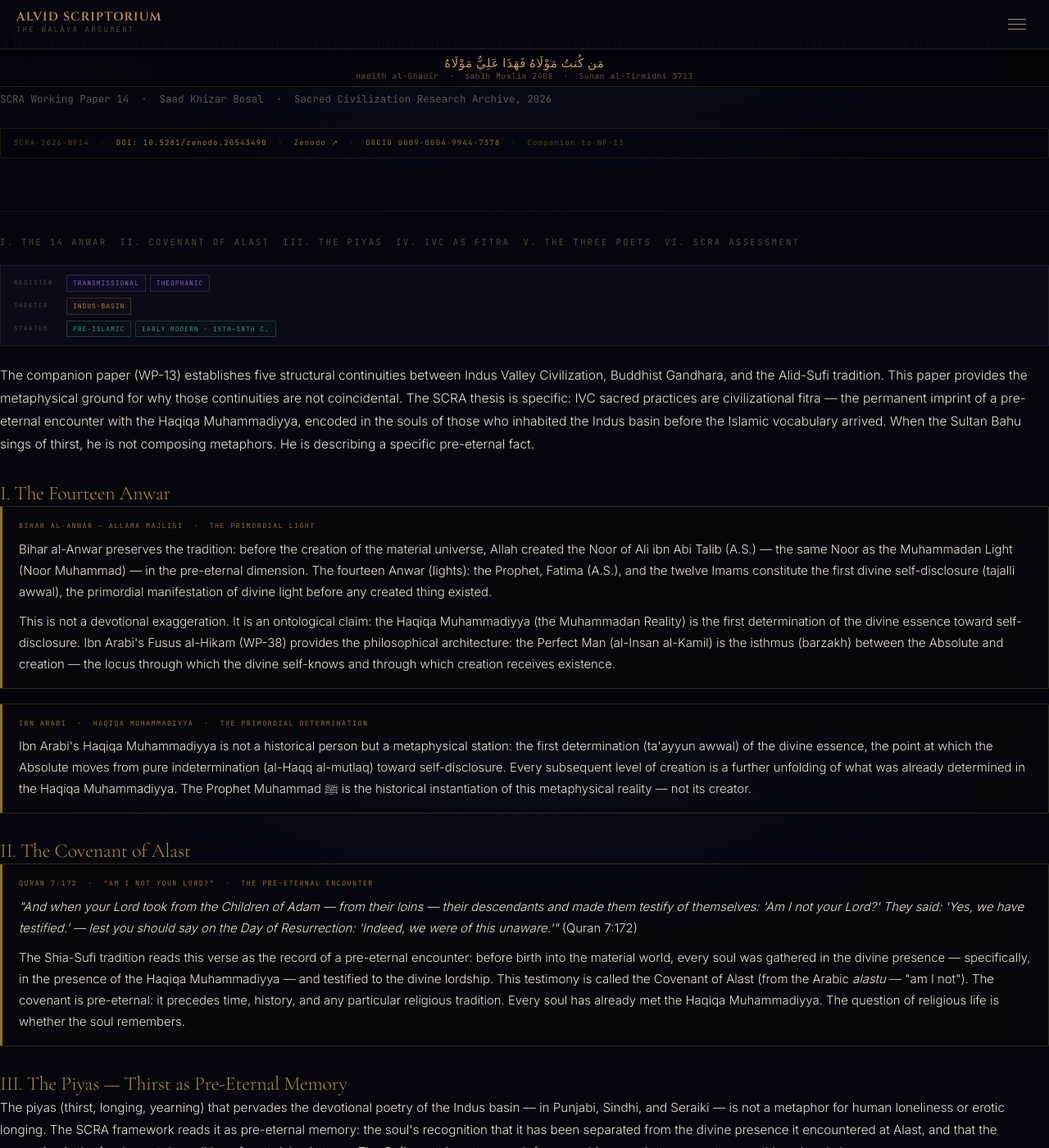
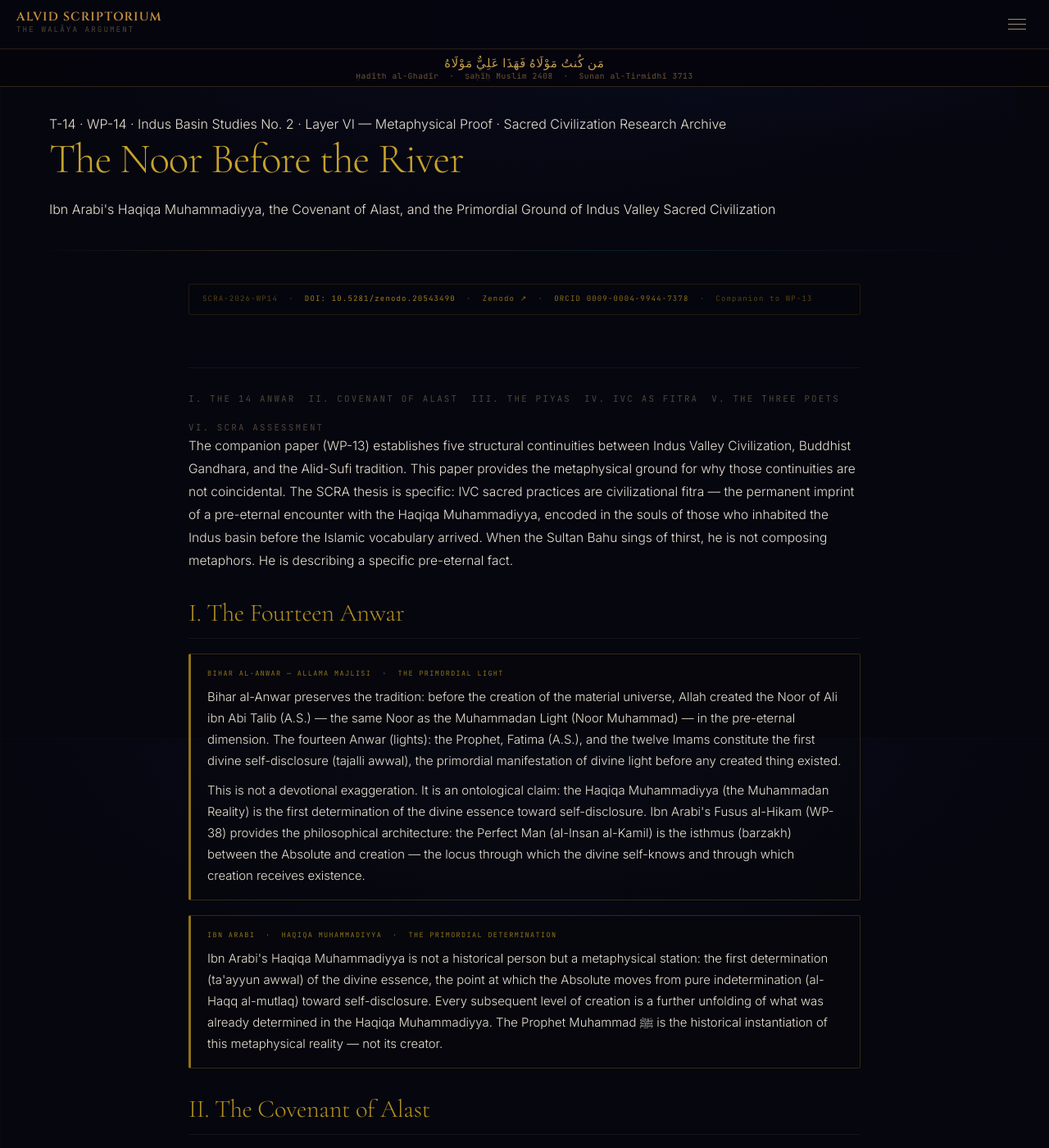
Before and after one commit to Political-Theology-Archive/geopolitical-synthesis, a Jekyll site: the page built from research/noor-before-river/index.html, in a window 1280 px wide and 1400 px high. Shown: the whole window at 82% size. Built offline with Jekyll 4.4.1, drawn with Linux system fonts in a browser that asks for light colours; some of the changed text lies outside the part shown.

Commit message:
Convert WP-56 and WP-14 to Thesis/Manifesto format
nawaz-damascus-compact (WP-56, T-56): Layer IV Pakistan Studies Sanctuary IV
— removed rp-axis-tags, converted dc-verdict to as-ruling, as-thesis-body,
canonical nav WP-27 ← → WP-57.

noor-before-river (WP-14, T-14): Layer VI Indus Basin Studies No. 2 —
full hero restructure (paper had raw h1, no pta-page-hero), removed
rp-series-tag/rp-print-note/rp-nav-arc and rp-axis-tags, converted rp-verdict
to as-ruling pta-fade, canonical nav WP-13 ← → WP-36.

Co-Authored-By: Claude Sonnet 4.6 <noreply@anthropic.com>

```diff
--- a/research/noor-before-river/index.html
+++ b/research/noor-before-river/index.html
@@ -1,7 +1,9 @@
 ---
-layout: page
+layout: default
 last_modified_at: 2026-06-05
-title: "The Noor Before the River: Ibn Arabi's Haqiqa Muhammadiyya, the Covenant of Alast, and the Primordial Ground of Indus Valley Sacred Civilization — SCRA Working Paper 14"
+title: "The Noor Before the River: Ibn Arabi's Haqiqa Muhammadiyya, the Covenant of Alast, and the Primordial Ground of Indus Valley Sacred Civilization · T-14"
+wp: "WP-14"
+layer: "VI"
 description: "SCRA Working Paper 14. Ibn Arabi's Haqiqa Muhammadiyya: Ali (a.s.) was Noor before creation. The Covenant of Alast (Quran 7:172): all souls met the Muhammadan Reality pre-eternally. IVC sacred practices as civilizational fitra. Sultan Bahu, Bulleh Shah, and Waris Shah describing a specific pre-eternal fact. Indus Basin Studies No. 2. DOI: 10.5281/zenodo.20543490."
 permalink: /research/noor-before-river/
 ---
@@ -59,25 +61,16 @@ permalink: /research/noor-before-river/
   font-family:'Georgia',serif;line-height:1.6;
 }
 
-/* ── Three-Axis Tags ── */
-.rp-axis-tags{margin:18px 0 22px;padding:11px 16px 10px;border:1px solid rgba(120,100,160,0.15);background:rgba(38,32,60,0.16);display:grid;grid-template-columns:52px 1fr;gap:7px 12px;align-items:start;}
-.rp-axis-label{font-family:'JetBrains Mono',monospace;font-size:7.5px;letter-spacing:0.2em;text-transform:uppercase;color:rgba(160,150,130,0.45);padding-top:3px;white-space:nowrap;}
-.rp-axis-chips{display:flex;flex-wrap:wrap;gap:5px;}
-.rp-axis-chip{font-family:'JetBrains Mono',monospace;font-size:8px;letter-spacing:0.12em;text-transform:uppercase;padding:2px 7px;border-radius:1px;line-height:1.85;}
-.rp-axis-1{color:rgba(155,120,240,0.82);border:1px solid rgba(130,95,220,0.28);background:rgba(55,30,120,0.1);}
-.rp-axis-2{color:rgba(190,150,55,0.85);border:1px solid rgba(168,128,52,0.28);background:rgba(60,45,15,0.1);}
-.rp-axis-3{color:rgba(56,178,172,0.82);border:1px solid rgba(56,178,172,0.28);background:rgba(15,60,58,0.1);}
 </style>
 
-<span class="rp-series-tag">SCRA Indus Basin Studies Series No. 2 &nbsp;·&nbsp; Islamic Metaphysics &nbsp;·&nbsp; Sufi Studies</span>
+<div class="pta-page-hero">
+  <span class="as-eye">T-14 · WP-14 · Indus Basin Studies No. 2 · Layer VI — Metaphysical Proof · Sacred Civilization Research Archive</span>
+  <h1 class="pta-page-h1" style="color:rgba(220,180,45,0.9);">The Noor Before the River</h1>
+  <p class="as-standfirst">Ibn Arabi's Haqiqa Muhammadiyya, the Covenant of Alast, and the Primordial Ground of Indus Valley Sacred Civilization</p>
+</div>
 
-<h1 style="font-size:1.55rem;margin-bottom:8px;line-height:1.35;color:rgba(220,180,45,0.9);">
-  The Noor Before the River: Ibn Arabi's Haqiqa Muhammadiyya, the Covenant of Alast, and the Primordial Ground of Indus Valley Sacred Civilization
-</h1>
-
-<p style="font-family:'JetBrains Mono',monospace;font-size:0.78rem;color:rgba(160,150,130,0.55);margin-bottom:24px;">
-  SCRA Working Paper 14 &nbsp;·&nbsp; Saad Khizar Bosal &nbsp;·&nbsp; Sacred Civilization Research Archive, 2026
-</p>
+<div class="pta-content-wrap">
+<div class="as-thesis-body">
 
 <div class="rp-doi-block">
   <span style="color:rgba(165,130,20,0.5);">SCRA-2026-WP14 &nbsp;·&nbsp; </span>
@@ -98,14 +91,6 @@ permalink: /research/noor-before-river/
   <a href="#assessment">VI. SCRA Assessment</a>
 </nav>
 
-  <div class="rp-axis-tags">
-    <span class="rp-axis-label">Register</span>
-    <div class="rp-axis-chips"><span class="rp-axis-chip rp-axis-1">TRANSMISSIONAL</span><span class="rp-axis-chip rp-axis-1">THEOPHANIC</span></div>
-    <span class="rp-axis-label">Theater</span>
-    <div class="rp-axis-chips"><span class="rp-axis-chip rp-axis-2">INDUS-BASIN</span></div>
-    <span class="rp-axis-label">Stratum</span>
-    <div class="rp-axis-chips"><span class="rp-axis-chip rp-axis-3">PRE-ISLAMIC</span><span class="rp-axis-chip rp-axis-3">EARLY MODERN · 15th–18th c.</span></div>
-  </div>
 
 <p style="font-size:0.97rem;line-height:1.8;margin-bottom:24px;">
   The companion paper (WP-13) establishes five structural continuities between Indus Valley Civilization, Buddhist Gandhara, and the Alid-Sufi tradition. This paper provides the metaphysical ground for why those continuities are not coincidental. The SCRA thesis is specific: IVC sacred practices are civilizational fitra — the permanent imprint of a pre-eternal encounter with the Haqiqa Muhammadiyya, encoded in the souls of those who inhabited the Indus basin before the Islamic vocabulary arrived. When the Sultan Bahu sings of thirst, he is not composing metaphors. He is describing a specific pre-eternal fact.
@@ -188,8 +173,8 @@ permalink: /research/noor-before-river/
 
 <h2 id="assessment" style="color:rgba(210,170,30,0.85);margin-top:32px;">VI. SCRA Assessment</h2>
 
-<div class="rp-verdict">
-  <p style="margin:0 0 12px;font-size:0.95rem;line-height:1.8;"><strong style="color:rgba(215,175,30,0.85);">The SCRA Verdict: Pre-Eternal Fact, Not Romantic Sentiment</strong></p>
+<div class="as-ruling pta-fade" style="border-left-color:rgba(215,175,30,0.75);">
+  <p><strong>The SCRA Verdict: Pre-Eternal Fact, Not Romantic Sentiment</strong></p>
   <p style="margin:0 0 12px;font-size:0.93rem;line-height:1.78;">
     Sultan Bahu, Bulleh Shah, and Waris Shah were not composing sentimental love poetry. They were describing a specific metaphysical fact: the soul's pre-eternal encounter with the Haqiqa Muhammadiyya at the Covenant of Alast, and the piyas — the ache of separation — that constitutes material existence for any soul that remembers. The Indus basin's four-thousand-year sacred civilization is the civilizational archive of that memory.
   </p>
@@ -198,25 +183,9 @@ permalink: /research/noor-before-river/
   </p>
 </div>
 
-<div class="rp-nav-arc">
-  <strong style="color:rgba(165,130,20,0.65);">SCRA Indus Basin Studies Arc:</strong>
-  <a href="{{ '/research/undivided-river/' | relative_url }}" style="color:rgba(165,130,20,0.65);margin-left:10px;">WP-13: Undivided River</a>
-  <span style="color:rgba(130,110,80,0.4);margin:0 8px;">→</span>
-  <strong style="color:rgba(215,175,30,0.85);">WP-14: Noor Before the River (here)</strong>
-  <span style="color:rgba(130,110,80,0.4);margin:0 8px;">→</span>
-  <a href="{{ '/research/mughal-synthesis/' | relative_url }}" style="color:rgba(165,130,20,0.65);">WP-36: Mughal Synthesis</a>
-  <br><br>
-  <strong style="color:rgba(160,150,130,0.45);">Related:</strong>
-  <a href="{{ '/research/furqan-criterion/' | relative_url }}" style="color:rgba(165,130,20,0.6);margin-left:8px;">WP-24: Furqan Criterion ↗</a>
-  <a href="{{ '/research/ibn-arabi-fusus/' | relative_url }}" style="color:rgba(165,130,20,0.6);margin-left:12px;">WP-38: Ibn Arabi Fusus ↗</a>
-  <a href="{{ '/research/reed-complaint/' | relative_url }}" style="color:rgba(165,130,20,0.6);margin-left:12px;">WP-20: Reed's Complaint ↗</a>
-</div>
-
-<div class="rp-print-note">
-  <strong>Working Paper — SCRA-2026-WP14</strong><br>
-  Bosal, Saad Khizar. "The Noor Before the River: Ibn Arabi's Haqiqa Muhammadiyya, the Covenant of Alast, and the Primordial Ground of Indus Valley Sacred Civilization." SCRA Indus Basin Studies Series No. 2.
-  Sacred Civilization Research Archive (SCRA), 2026. DOI: <a href="https://doi.org/10.5281/zenodo.20543490" style="color:rgba(165,130,20,0.65);text-decoration:none;">10.5281/zenodo.20543490</a><br>
-  <a href="https://orcid.org/0009-0004-9944-7378" style="color:rgba(165,130,20,0.65);text-decoration:none;">ORCID 0009-0004-9944-7378</a>
-  &nbsp;·&nbsp;
-  <a href="/research/" style="color:rgba(165,130,20,0.65);text-decoration:none;">SCRA Research Index</a>
-</div>
+</div><!-- /.as-thesis-body -->
+<nav class="pta-page-nav">
+  <a href="{{ '/research/undivided-river/' | relative_url }}" class="pta-page-nav-prev">← WP-13: The Undivided River</a>
+  <a href="{{ '/research/mughal-synthesis/' | relative_url }}" class="pta-page-nav-next">WP-36: Mughal Synthesis →</a>
+</nav>
+</div><!-- /.pta-content-wrap -->
```
Also changed, not shown: research/nawaz-damascus-compact/index.html (+15 -30 lines).
